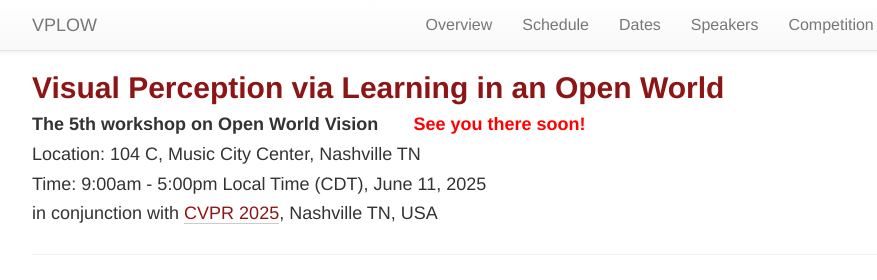
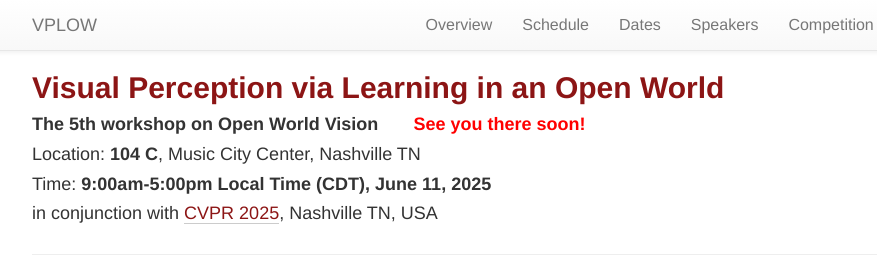
Before and after one commit to vplow/vplow.github.io, a plain HTML site: page vplow_5th.html in a window 1280 px wide. Shown: the top 280 px of the page, 133-1010 px from the left. Drawn offline with Linux system fonts and the light colour scheme.

Commit message:
Update vplow_5th.html

```diff
--- a/vplow_5th.html
+++ b/vplow_5th.html
@@ -123,8 +123,8 @@
       <div id="sidebar"><img src="./vplow_3rd_files/logo.png" width="100"></div>
         <h1><b>Visual Perception via Learning in an Open World</b> <div class="instructorphoto"></div></h1>
         <h4><b>The 5th workshop on Open World Vision</b> &nbsp;  &nbsp; &nbsp; <b><font color="red">See you there soon!</font></b> <div class="instructorphoto"></div></h4>
-	<h4>Location: 104 C, Music City Center, Nashville TN</h4>
-	<h4>Time: 9:00am - 5:00pm Local Time (CDT), June 11, 2025</h4>
+	<h4>Location: <b>104 C</b>, Music City Center, Nashville TN</h4>
+	<h4>Time: <b>9:00am-5:00pm Local Time (CDT), June 11, 2025</b></h4>
         <h4>in conjunction with <a href="https://cvpr.thecvf.com/Conferences/2025" target="_blank">CVPR 2025</a>, Nashville TN, USA</h4>
 	<!--h4><b><font color="red">See you there soon!</font></b></h4-->
 	<!--h4><b><font color="red">Recordings: <a href="https://youtu.be/pOT-jftyoNE">part-1</a>, <a href="https://youtu.be/Y3lYS_foICo">part-2</a>.</font></b></h4-->
```
